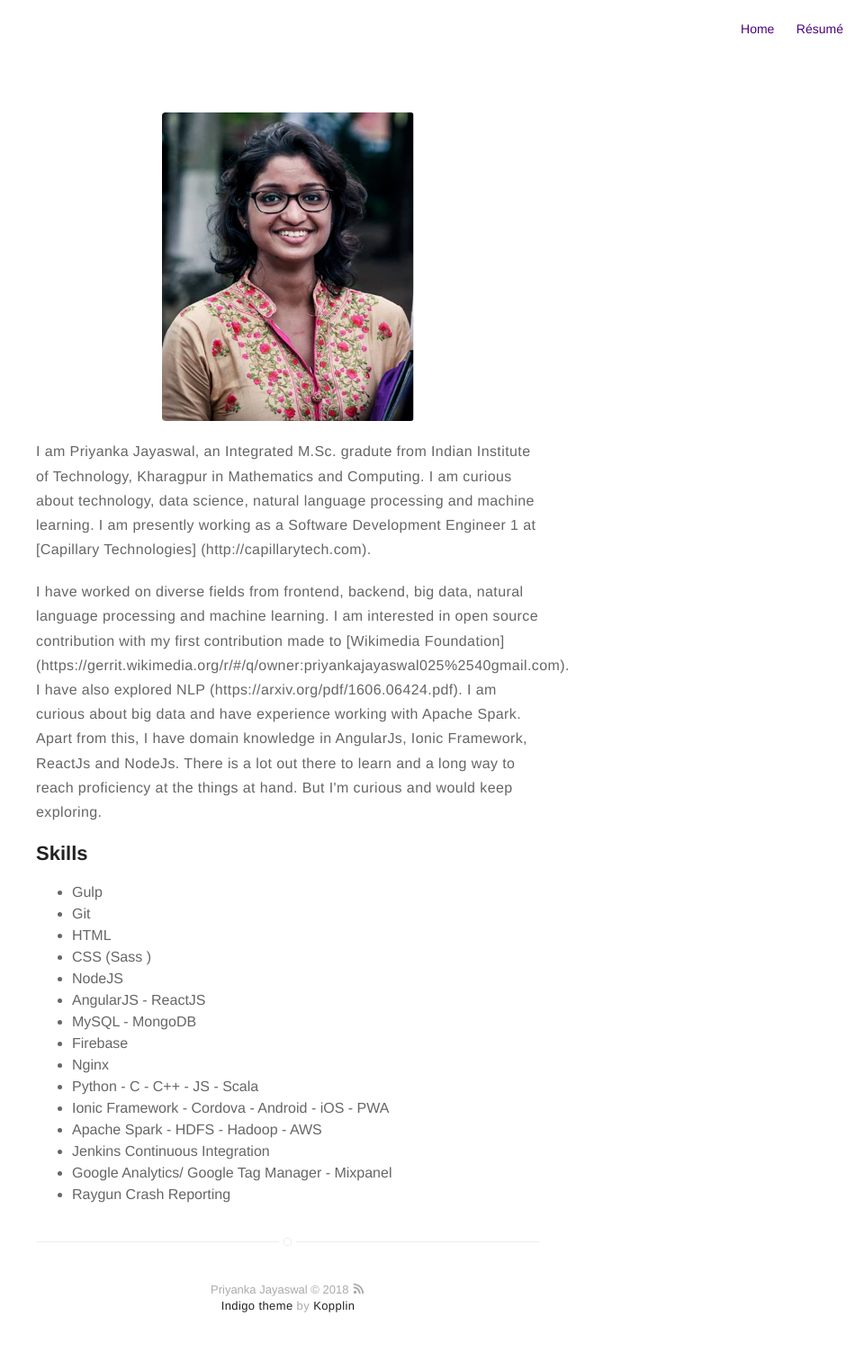
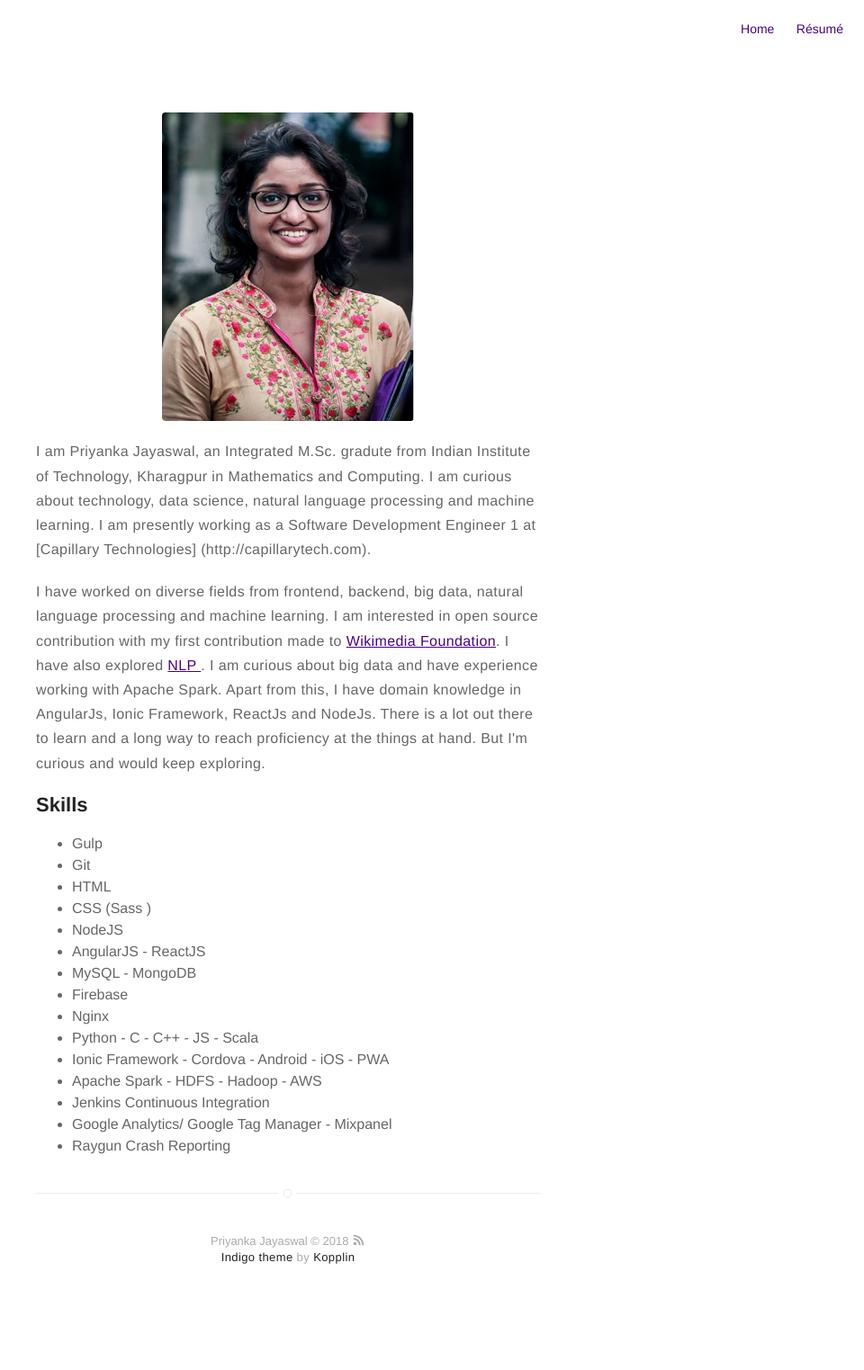
Before and after one commit to rishabhjayaswal/rishabhjayaswal.github.io, a Jekyll site: the page built from about.md, in a window 1280 px wide. Shown: the whole page at 90% size, without its empty margins (320-1280 px from the left). Built offline with Jekyll 4.4.1, drawn with Linux system fonts in a browser that asks for light colours; after the commit the page ends 1469 px from its top, so only the background shows below that; part of the change alters nothing that is shown.

Commit message:
Adding fifth commit

```diff
--- a/about.md
+++ b/about.md
@@ -6,7 +6,7 @@ layout: page
 
 <p>I am Priyanka Jayaswal, an Integrated M.Sc. gradute from Indian Institute of Technology, Kharagpur in Mathematics and Computing. I am curious about technology, data science, natural language processing and machine learning. I am presently working as a Software Development Engineer 1 at [Capillary Technologies] (http://capillarytech.com).</p>
 
-<p>I have worked on diverse fields from frontend, backend, big data, natural language processing and machine learning. I am interested in open source contribution with my first contribution made to [Wikimedia Foundation] (https://gerrit.wikimedia.org/r/#/q/owner:priyankajayaswal025%2540gmail.com). I have also explored NLP (https://arxiv.org/pdf/1606.06424.pdf). I am curious about big data and have experience working with Apache Spark. Apart from this, I have domain knowledge in AngularJs, Ionic Framework, ReactJs and NodeJs. There is a lot out there to learn and a long way to reach proficiency at the things at hand. But I'm curious and would keep exploring.</p>
+<p>I have worked on diverse fields from frontend, backend, big data, natural language processing and machine learning. I am interested in open source contribution with my first contribution made to <a href="https://gerrit.wikimedia.org/r/#/q/owner:priyankajayaswal025%2540gmail.com"> Wikimedia Foundation</a>. I have also explored <a href="https://arxiv.org/pdf/1606.06424.pdf"> NLP </a>. I am curious about big data and have experience working with Apache Spark. Apart from this, I have domain knowledge in AngularJs, Ionic Framework, ReactJs and NodeJs. There is a lot out there to learn and a long way to reach proficiency at the things at hand. But I'm curious and would keep exploring.</p>
 
 <h2>Skills</h2>
 
```
